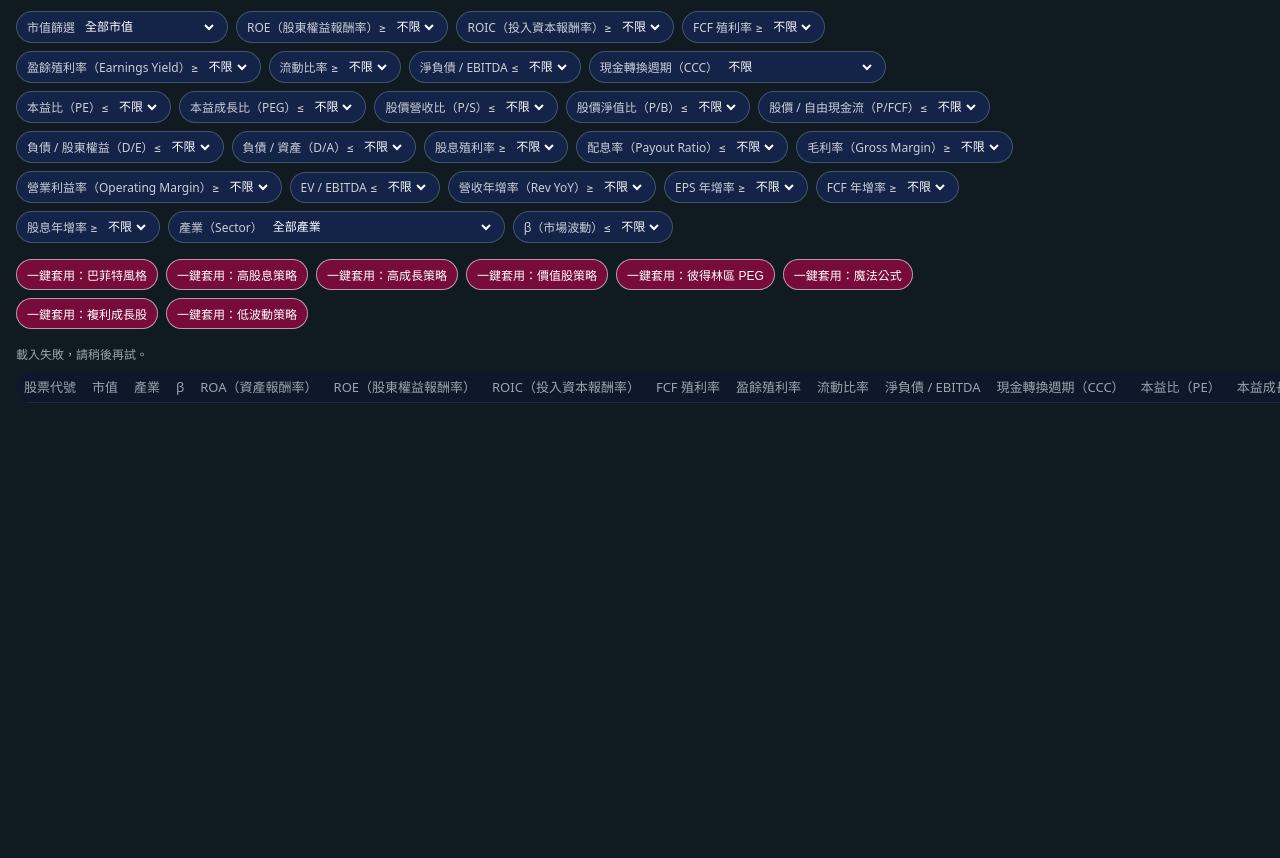
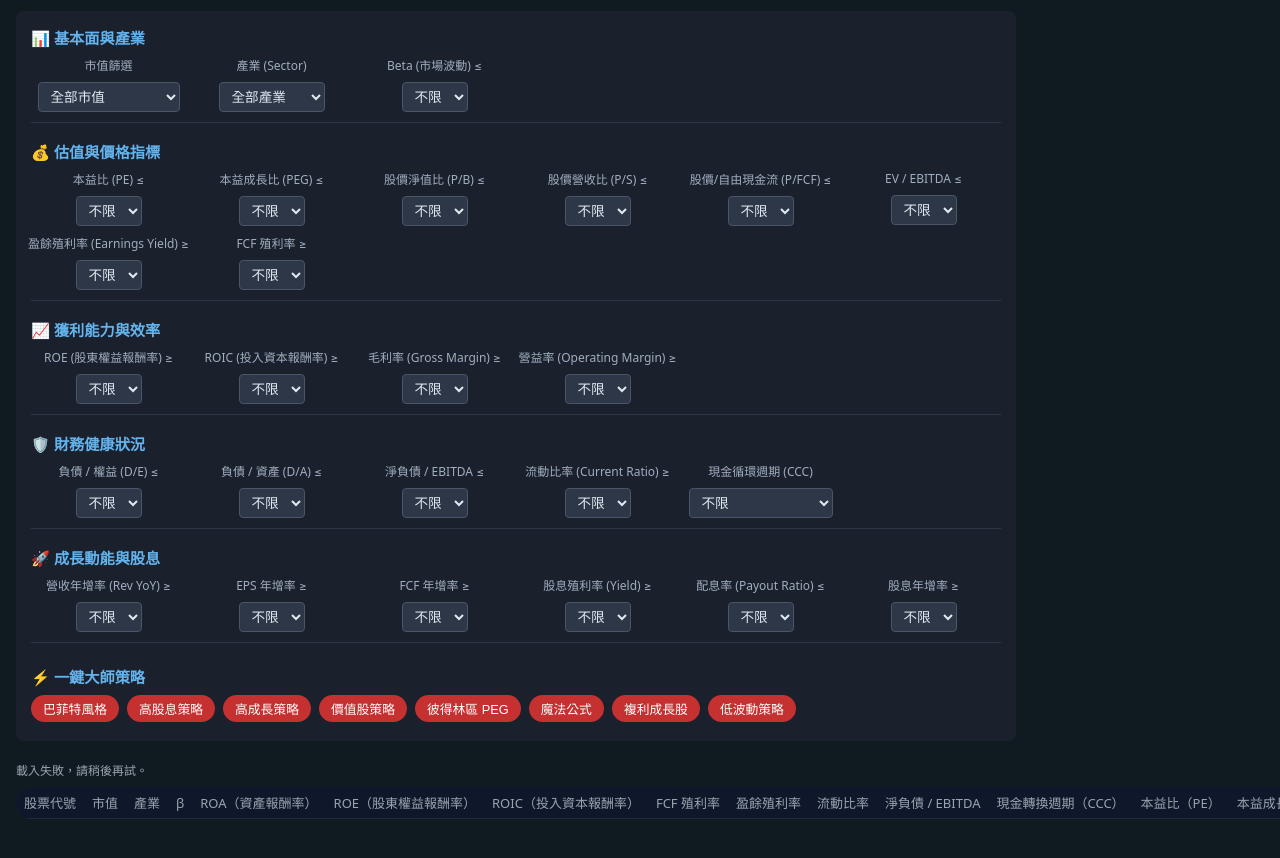
Before and after one commit to mengxuan-finlab/dongcaibao, a plain HTML site: page core_screener.html in a window 1280 px wide. Shown: the part 76-934 px from the top of the page. Before the commit the page ends 800 px from the top, so only its background shows below. Drawn offline with nearby package versions, Linux system fonts and the light colour scheme; no server answers.

Commit message:
core screener

```diff
--- a/core_screener.html
+++ b/core_screener.html
@@ -20,39 +20,121 @@
             <button id="btnGoSnapshot">查看快照</button>
         </div>
     </div>
-    <div class="filters">
+    <div class="filters-container">
+
+  <div class="filter-section">
+    <h3 class="section-title">📊 基本面與產業</h3>
+    <div class="filter-grid">
       <div class="filter-group">
         <label for="capFilter">市值篩選</label>
         <select id="capFilter">
           <option value="all">全部市值</option>
-          <option value="mega">超大型 ≥ 3000 億美元</option>
-          <option value="large">大型 ≥ 1000 億美元</option>
-          <option value="mid">中型 ≥ 100 億美元</option>
-          <option value="small">小型 &lt; 100 億美元</option>
+          <option value="mega">超大型 ≥ 3000 億</option>
+          <option value="large">大型 ≥ 1000 億</option>
+          <option value="mid">中型 ≥ 100 億</option>
+          <option value="small">小型 &lt; 100 億</option>
         </select>
       </div>
-
       <div class="filter-group">
-        <label for="roeFilter">ROE（股東權益報酬率）≥</label>
-        <select id="roeFilter">
-          <option value="0">不限</option>
-          <option value="10">10%</option>
-          <option value="15">15%</option>
-          <option value="20">20%</option>
-          <option value="30">30%</option>
+        <label for="sectorFilter">產業 (Sector)</label>
+        <select id="sectorFilter">
+          <option value="all">全部產業</option>
+          <option value="Technology">科技</option>
+          <option value="Financial Services">金融</option>
+          <option value="Healthcare">醫療保健</option>
+          <option value="Consumer Cyclical">非必需消費</option>
+          <option value="Consumer Defensive">必需消費</option>
+          <option value="Communication Services">通訊服務</option>
+          <option value="Energy">能源</option>
+          <option value="Industrials">工業</option>
+          <option value="Utilities">公用事業</option>
+          <option value="Real Estate">房地產</option>
+          <option value="Basic Materials">原物料</option>
         </select>
       </div>
-
       <div class="filter-group">
-        <label for="roicFilter">ROIC（投入資本報酬率）≥</label>
-        <select id="roicFilter">
-          <option value="0">不限</option>
-          <option value="0.10">10%</option>
-          <option value="0.15">15%</option>
-          <option value="0.20">20%</option>
+        <label for="betaFilter">Beta (市場波動) ≤</label>
+        <select id="betaFilter">
+          <option value="all">不限</option>
+          <option value="1.5">1.5</option>
+          <option value="1.2">1.2</option>
+          <option value="1.0">1.0</option>
+          <option value="0.8">0.8</option>
         </select>
       </div>
+    </div>
+  </div>
 
+  <div class="filter-section">
+    <h3 class="section-title">💰 估值與價格指標</h3>
+    <div class="filter-grid">
+      <div class="filter-group">
+        <label for="peFilter">本益比 (PE) ≤</label>
+        <select id="peFilter">
+          <option value="all">不限</option>
+          <option value="40">40</option>
+          <option value="30">30</option>
+          <option value="20">20</option>
+          <option value="15">15</option>
+          <option value="10">10</option>
+        </select>
+      </div>
+      <div class="filter-group">
+        <label for="pegFilter">本益成長比 (PEG) ≤</label>
+        <select id="pegFilter">
+          <option value="all">不限</option>
+          <option value="2">2.0</option>
+          <option value="1.5">1.5</option>
+          <option value="1">1.0</option>
+          <option value="0.5">0.5</option>
+        </select>
+      </div>
+      <div class="filter-group">
+        <label for="pbFilter">股價淨值比 (P/B) ≤</label>
+        <select id="pbFilter">
+          <option value="all">不限</option>
+          <option value="5">5</option>
+          <option value="3">3</option>
+          <option value="2">2</option>
+          <option value="1">1</option>
+        </select>
+      </div>
+      <div class="filter-group">
+        <label for="psFilter">股價營收比 (P/S) ≤</label>
+        <select id="psFilter">
+          <option value="all">不限</option>
+          <option value="10">10</option>
+          <option value="5">5</option>
+          <option value="3">3</option>
+        </select>
+      </div>
+      <div class="filter-group">
+        <label for="pfcfFilter">股價/自由現金流 (P/FCF) ≤</label>
+        <select id="pfcfFilter">
+          <option value="all">不限</option>
+          <option value="30">30</option>
+          <option value="20">20</option>
+          <option value="15">15</option>
+        </select>
+      </div>
+      <div class="filter-group">
+        <label for="evFilter">EV / EBITDA ≤</label>
+        <select id="evFilter">
+          <option value="all">不限</option>
+          <option value="20">20</option>
+          <option value="15">15</option>
+          <option value="10">10</option>
+        </select>
+      </div>
+      <div class="filter-group">
+        <label for="eyFilter">盈餘殖利率 (Earnings Yield) ≥</label>
+        <select id="eyFilter">
+          <option value="0">不限</option>
+          <option value="0.04">4%</option>
+          <option value="0.06">6%</option>
+          <option value="0.08">8%</option>
+        </select>
+      </div>
       <div class="filter-group">
         <label for="fcfFilter">FCF 殖利率 ≥</label>
         <select id="fcfFilter">
@@ -62,27 +144,74 @@
           <option value="0.06">6%</option>
         </select>
       </div>
+    </div>
+  </div>
 
+  <div class="filter-section">
+    <h3 class="section-title">📈 獲利能力與效率</h3>
+    <div class="filter-grid">
       <div class="filter-group">
-        <label for="eyFilter">盈餘殖利率（Earnings Yield）≥</label>
-        <select id="eyFilter">
+        <label for="roeFilter">ROE (股東權益報酬率) ≥</label>
+        <select id="roeFilter">
           <option value="0">不限</option>
-          <option value="0.04">4%</option>
-          <option value="0.06">6%</option>
-          <option value="0.08">8%</option>
+          <option value="10">10%</option>
+          <option value="15">15%</option>
+          <option value="20">20%</option>
+          <option value="30">30%</option>
         </select>
       </div>
-
       <div class="filter-group">
-        <label for="crFilter">流動比率 ≥</label>
-        <select id="crFilter">
+        <label for="roicFilter">ROIC (投入資本報酬率) ≥</label>
+        <select id="roicFilter">
           <option value="0">不限</option>
-          <option value="1">1.0</option>
-          <option value="1.5">1.5</option>
-          <option value="2">2.0</option>
+          <option value="0.10">10%</option>
+          <option value="0.15">15%</option>
+          <option value="0.20">20%</option>
         </select>
       </div>
+      <div class="filter-group">
+        <label for="gmFilter">毛利率 (Gross Margin) ≥</label>
+        <select id="gmFilter">
+          <option value="0">不限</option>
+          <option value="0.3">30%</option>
+          <option value="0.4">40%</option>
+          <option value="0.5">50%</option>
+        </select>
+      </div>
+      <div class="filter-group">
+        <label for="omFilter">營益率 (Operating Margin) ≥</label>
+        <select id="omFilter">
+          <option value="0">不限</option>
+          <option value="0.1">10%</option>
+          <option value="0.15">15%</option>
+          <option value="0.2">20%</option>
+        </select>
+      </div>
+    </div>
+  </div>
 
+  <div class="filter-section">
+    <h3 class="section-title">🛡️ 財務健康狀況</h3>
+    <div class="filter-grid">
+      <div class="filter-group">
+        <label for="deFilter">負債 / 權益 (D/E) ≤</label>
+        <select id="deFilter">
+          <option value="all">不限</option>
+          <option value="2">2.0</option>
+          <option value="1.5">1.5</option>
+          <option value="1">1.0</option>
+          <option value="0.5">0.5</option>
+        </select>
+      </div>
+      <div class="filter-group">
+        <label for="daFilter">負債 / 資產 (D/A) ≤</label>
+        <select id="daFilter">
+          <option value="all">不限</option>
+          <option value="0.8">0.8</option>
+          <option value="0.6">0.6</option>
+          <option value="0.4">0.4</option>
+        </select>
+      </div>
       <div class="filter-group">
         <label for="ndFilter">淨負債 / EBITDA ≤</label>
         <select id="ndFilter">
@@ -93,151 +222,31 @@
           <option value="1">1 倍</option>
         </select>
       </div>
-
       <div class="filter-group">
-        <label for="cccFilter">現金轉換週期（CCC）</label>
+        <label for="crFilter">流動比率 (Current Ratio) ≥</label>
+        <select id="crFilter">
+          <option value="0">不限</option>
+          <option value="1">1.0</option>
+          <option value="1.5">1.5</option>
+          <option value="2">2.0</option>
+        </select>
+      </div>
+      <div class="filter-group">
+        <label for="cccFilter">現金循環週期 (CCC)</label>
         <select id="cccFilter">
           <option value="all">不限</option>
-          <option value="neg">小於 0（現金週期優勢）</option>
+          <option value="neg">小於 0 (強勢通路)</option>
           <option value="pos">大於等於 0</option>
         </select>
       </div>
+    </div>
+  </div>
 
+  <div class="filter-section">
+    <h3 class="section-title">🚀 成長動能與股息</h3>
+    <div class="filter-grid">
       <div class="filter-group">
-        <label for="peFilter">本益比（PE）≤</label>
-        <select id="peFilter">
-          <option value="all">不限</option>
-          <option value="40">40</option>
-          <option value="30">30</option>
-          <option value="20">20</option>
-          <option value="15">15</option>
-          <option value="10">10</option>
-        </select>
-      </div>
-
-      <div class="filter-group">
-        <label for="pegFilter">本益成長比（PEG）≤</label>
-        <select id="pegFilter">
-          <option value="all">不限</option>
-          <option value="2">2.0</option>
-          <option value="1.5">1.5</option>
-          <option value="1">1.0</option>
-          <option value="0.5">0.5</option>
-        </select>
-      </div>
-
-      <div class="filter-group">
-        <label for="psFilter">股價營收比（P/S）≤</label>
-        <select id="psFilter">
-          <option value="all">不限</option>
-          <option value="10">10</option>
-          <option value="5">5</option>
-          <option value="3">3</option>
-          <option value="2">2</option>
-        </select>
-      </div>
-
-      <div class="filter-group">
-        <label for="pbFilter">股價淨值比（P/B）≤</label>
-        <select id="pbFilter">
-          <option value="all">不限</option>
-          <option value="10">10</option>
-          <option value="5">5</option>
-          <option value="3">3</option>
-          <option value="2">2</option>
-        </select>
-      </div>
-
-      <div class="filter-group">
-        <label for="pfcfFilter">股價 / 自由現金流（P/FCF）≤</label>
-        <select id="pfcfFilter">
-          <option value="all">不限</option>
-          <option value="40">40</option>
-          <option value="30">30</option>
-          <option value="20">20</option>
-          <option value="15">15</option>
-          <option value="10">10</option>
-        </select>
-      </div>
-
-      <div class="filter-group">
-        <label for="deFilter">負債 / 股東權益（D/E）≤</label>
-        <select id="deFilter">
-          <option value="all">不限</option>
-          <option value="2">2.0</option>
-          <option value="1.5">1.5</option>
-          <option value="1">1.0</option>
-          <option value="0.5">0.5</option>
-        </select>
-      </div>
-
-      <div class="filter-group">
-        <label for="daFilter">負債 / 資產（D/A）≤</label>
-        <select id="daFilter">
-          <option value="all">不限</option>
-          <option value="0.8">0.8</option>
-          <option value="0.6">0.6</option>
-          <option value="0.4">0.4</option>
-          <option value="0.2">0.2</option>
-        </select>
-      </div>
-
-      <!-- ★ 股利相關 -->
-      <div class="filter-group">
-        <label for="dyFilter">股息殖利率 ≥</label>
-        <select id="dyFilter">
-          <option value="0">不限</option>
-          <option value="0.02">2%</option>
-          <option value="0.03">3%</option>
-          <option value="0.04">4%</option>
-          <option value="0.05">5%</option>
-        </select>
-      </div>
-
-      <div class="filter-group">
-        <label for="dpFilter">配息率（Payout Ratio）≤</label>
-        <select id="dpFilter">
-          <option value="all">不限</option>
-          <option value="0.8">80%</option>
-          <option value="0.6">60%</option>
-          <option value="0.4">40%</option>
-        </select>
-      </div>
-
-      <!-- ★ 獲利結構 -->
-      <div class="filter-group">
-        <label for="gmFilter">毛利率（Gross Margin）≥</label>
-        <select id="gmFilter">
-          <option value="0">不限</option>
-          <option value="0.3">30%</option>
-          <option value="0.4">40%</option>
-          <option value="0.5">50%</option>
-        </select>
-      </div>
-
-      <div class="filter-group">
-        <label for="omFilter">營業利益率（Operating Margin）≥</label>
-        <select id="omFilter">
-          <option value="0">不限</option>
-          <option value="0.1">10%</option>
-          <option value="0.15">15%</option>
-          <option value="0.2">20%</option>
-        </select>
-      </div>
-
-      <div class="filter-group">
-        <label for="evFilter">EV / EBITDA ≤</label>
-        <select id="evFilter">
-          <option value="all">不限</option>
-          <option value="20">20</option>
-          <option value="15">15</option>
-          <option value="10">10</option>
-        </select>
-      </div>
-
-      <!-- ★ 成長率 -->
-      <div class="filter-group">
-        <label for="rgFilter">營收年增率（Rev YoY）≥</label>
+        <label for="rgFilter">營收年增率 (Rev YoY) ≥</label>
         <select id="rgFilter">
           <option value="0">不限</option>
           <option value="0.05">5%</option>
@@ -245,7 +254,6 @@
           <option value="0.15">15%</option>
         </select>
       </div>
-
       <div class="filter-group">
         <label for="egFilter">EPS 年增率 ≥</label>
         <select id="egFilter">
@@ -255,7 +263,6 @@
           <option value="0.2">20%</option>
         </select>
       </div>
-
       <div class="filter-group">
         <label for="fgFilter">FCF 年增率 ≥</label>
         <select id="fgFilter">
@@ -265,7 +272,25 @@
           <option value="0.2">20%</option>
         </select>
       </div>
-
+      <div class="filter-group">
+        <label for="dyFilter">股息殖利率 (Yield) ≥</label>
+        <select id="dyFilter">
+          <option value="0">不限</option>
+          <option value="0.02">2%</option>
+          <option value="0.03">3%</option>
+          <option value="0.04">4%</option>
+          <option value="0.05">5%</option>
+        </select>
+      </div>
+      <div class="filter-group">
+        <label for="dpFilter">配息率 (Payout Ratio) ≤</label>
+        <select id="dpFilter">
+          <option value="all">不限</option>
+          <option value="0.8">80%</option>
+          <option value="0.6">60%</option>
+          <option value="0.4">40%</option>
+        </select>
+      </div>
       <div class="filter-group">
         <label for="dgFilter">股息年增率 ≥</label>
         <select id="dgFilter">
@@ -275,50 +300,24 @@
           <option value="0.1">10%</option>
         </select>
       </div>
+    </div>
+  </div>
 
-      <!-- 產業 -->
-      <div class="filter-group">
-        <label for="sectorFilter">產業（Sector）</label>
-        <select id="sectorFilter">
-          <option value="all">全部產業</option>
-          <option value="Basic Materials">基礎原物料（Basic Materials）</option>
-          <option value="Communication Services">通訊服務（Communication Services）</option>
-          <option value="Consumer Cyclical">景氣循環消費（Consumer Cyclical）</option>
-          <option value="Consumer Defensive">防禦性消費（Consumer Defensive）</option>
-          <option value="Energy">能源（Energy）</option>
-          <option value="Financial Services">金融服務（Financial Services）</option>
-          <option value="Healthcare">醫療保健（Healthcare）</option>
-          <option value="Industrials">工業（Industrials）</option>
-          <option value="Real Estate">不動產（Real Estate）</option>
-          <option value="Technology">科技（Technology）</option>
-          <option value="Utilities">公用事業（Utilities）</option>
-        </select>
-      </div>
+  <div class="preset-section">
+    <h3 class="section-title">⚡ 一鍵大師策略</h3>
+    <div class="preset-bar">
+        <button class="preset-btn" data-preset="buffett">巴菲特風格</button>
+        <button class="preset-btn" data-preset="dividend">高股息策略</button>
+        <button class="preset-btn" data-preset="growth">高成長策略</button>
+        <button class="preset-btn" data-preset="value">價值股策略</button>
+        <button class="preset-btn" data-preset="lynch">彼得林區 PEG</button>
+        <button class="preset-btn" data-preset="magic">魔法公式</button>
+        <button class="preset-btn" data-preset="compounder">複利成長股</button>
+        <button class="preset-btn" data-preset="lowvol">低波動策略</button>
+    </div>
+  </div>
 
-      <!-- Beta -->
-      <div class="filter-group">
-        <label for="betaFilter">β（市場波動）≤</label>
-        <select id="betaFilter">
-          <option value="all">不限</option>
-          <option value="1.5">1.5</option>
-          <option value="1.2">1.2</option>
-          <option value="1.0">1.0</option>
-          <option value="0.8">0.8</option>
-        </select>
-      </div>
-
-      <!-- 一鍵策略按鈕列 -->
-      <div class="preset-bar">
-        <button class="preset-btn" data-preset="buffett">一鍵套用：巴菲特風格</button>
-        <button class="preset-btn" data-preset="dividend">一鍵套用：高股息策略</button>
-        <button class="preset-btn" data-preset="growth">一鍵套用：高成長策略</button>
-        <button class="preset-btn" data-preset="value">一鍵套用：價值股策略</button>
-        <button class="preset-btn" data-preset="lynch">一鍵套用：彼得林區 PEG</button>
-        <button class="preset-btn" data-preset="magic">一鍵套用：魔法公式</button>
-        <button class="preset-btn" data-preset="compounder">一鍵套用：複利成長股</button>
-        <button class="preset-btn" data-preset="lowvol">一鍵套用：低波動策略</button>
-      </div>
-    </div>
+</div>
 
     <div class="summary" id="summaryText">載入中...</div>
 
--- a/css/core_screener.css
+++ b/css/core_screener.css
@@ -205,6 +205,118 @@ tr:hover {
 .search-section button:hover {
   background-color: #1d4ed8;
 }
+/* --- Filters Container (外層容器) --- */
+.filters-container {
+  display: flex;
+  flex-direction: column;
+  gap: 12px; /* 區塊間距縮小 */
+  padding: 15px; /* 內距縮小 */
+  background-color: #1a202c;
+  border-radius: 8px;
+  margin-bottom: 20px;
+  /* 限制最大寬度，避免在超寬螢幕被拉得太長 */
+  max-width: 1400px;
+  margin-left: auto;
+  margin-right: auto;
+}
+
+/* --- Filter Section (每一大類) --- */
+.filter-section {
+  border-bottom: 1px solid #2d3748;
+  padding-bottom: 10px;
+  margin-bottom: 5px;
+}
+
+.filter-section:last-child {
+  border-bottom: none;
+  margin-bottom: 0;
+}
+
+/* 小標題樣式 (更緊湊) */
+.section-title {
+  color: #63b3ed;
+  font-size: 0.95rem; /* 字體縮小 */
+  margin-bottom: 8px;
+  font-weight: 600;
+  display: flex;
+  align-items: center;
+  gap: 6px;
+}
+
+/* --- Filter Grid (網格佈局 - 關鍵修改) --- */
+.filter-grid {
+  display: grid;
+  /* 修改點：縮小 minmax 到 150px，讓一排能塞更多個 */
+  grid-template-columns: repeat(auto-fill, minmax(150px, 1fr));
+  gap: 8px; /* 格子間距變小 */
+}
+
+/* --- Filter Group (單個輸入框組) --- */
+.filter-group {
+  display: flex;
+  flex-direction: column;
+  /* 移除原本可能有的邊框或背景，讓它乾淨 */
+  border: none;
+  background: transparent;
+  padding: 0;
+}
+
+.filter-group label {
+  font-size: 0.75rem; /* 標籤字體變小 */
+  color: #a0aec0;
+  margin-bottom: 2px; /* 標籤跟輸入框靠緊一點 */
+  white-space: nowrap; /* 防止標籤換行 */
+  overflow: hidden;
+  text-overflow: ellipsis;
+}
+
+.filter-group select {
+  background-color: #2d3748;
+  color: #e2e8f0;
+  border: 1px solid #4a5568;
+  border-radius: 4px; /* 圓角改小一點，比較俐落 */
+  padding: 4px 8px;   /* 內距縮小，讓高度變矮 */
+  font-size: 0.85rem; /* 內容字體縮小 */
+  height: 30px;       /* 固定高度，整齊劃一 */
+  outline: none;
+  transition: all 0.2s;
+  cursor: pointer;
+}
+
+.filter-group select:hover {
+  border-color: #718096;
+}
+
+.filter-group select:focus {
+  border-color: #63b3ed;
+  box-shadow: 0 0 0 1px #63b3ed;
+}
+
+/* --- Preset Buttons Area (一鍵策略區) --- */
+.preset-section {
+  padding-top: 5px;
+}
+
+.preset-bar {
+  display: flex;
+  flex-wrap: wrap;
+  gap: 8px;
+}
+
+.preset-btn {
+  background-color: #c53030;
+  color: white;
+  border: none;
+  padding: 4px 12px; /* 按鈕變扁一點 */
+  border-radius: 15px;
+  font-size: 0.8rem;
+  cursor: pointer;
+  transition: transform 0.1s, background-color 0.2s;
+}
+
+.preset-btn:hover {
+  background-color: #e53e3e;
+}
 
 /* 手機版適配：標題太長時搜尋框換行 */
 @media (max-width: 768px) {
```
